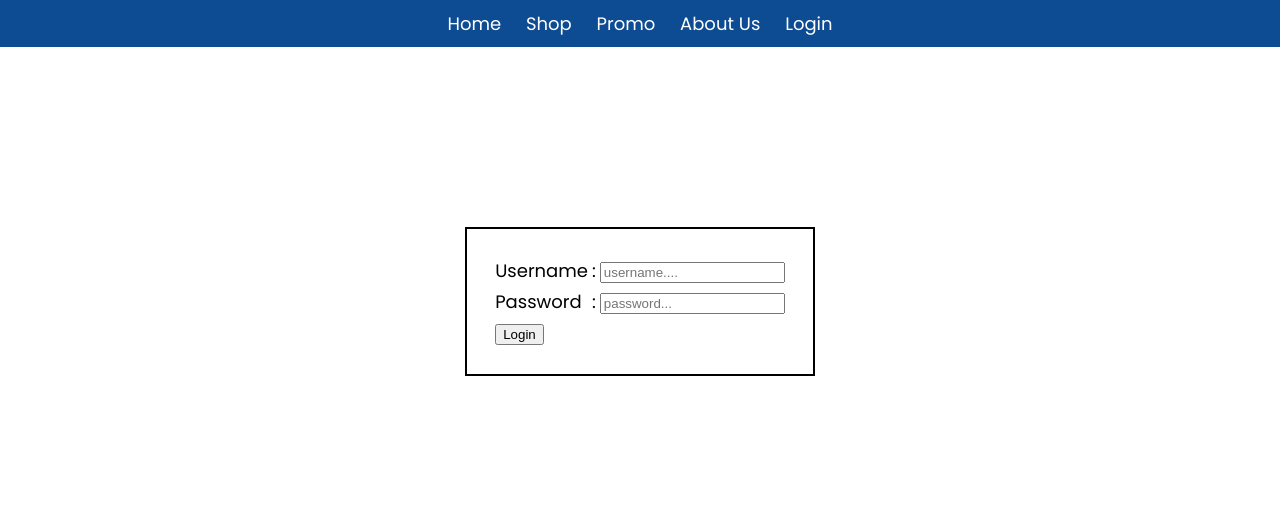
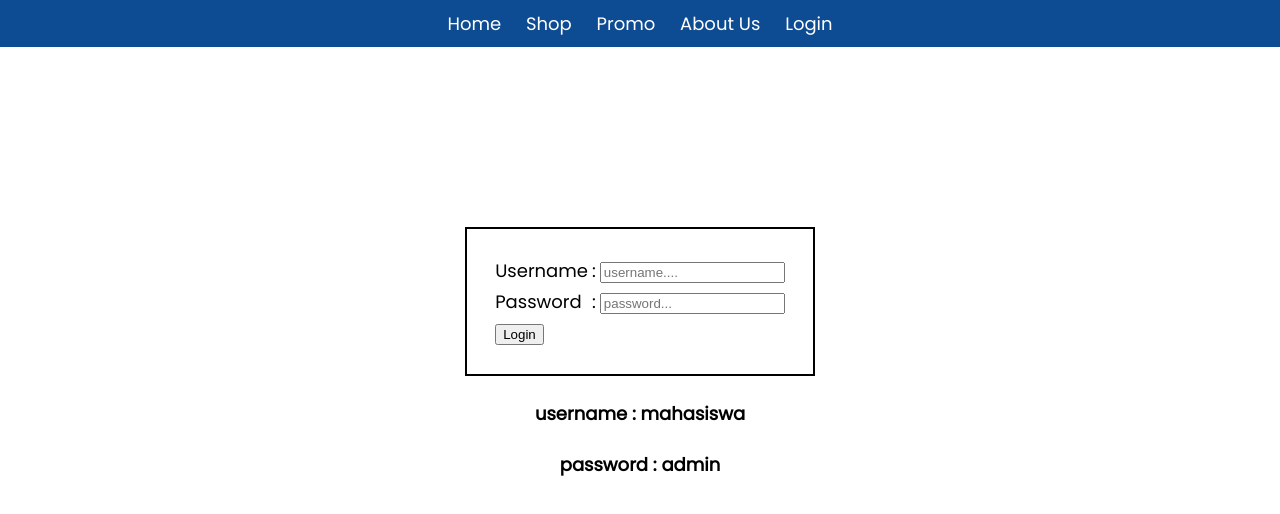
Before and after one commit to johanwooyu/Ellyv, a website: page login.html in a window 1280 px wide. Drawn offline with Linux system fonts and the light colour scheme.

Commit message:
Update login.html

```diff
--- a/login.html
+++ b/login.html
@@ -52,5 +52,9 @@
             </tr>
         </table>
     </form>
+    <div class="password" align="center">
+        <h4>username : mahasiswa<h4>
+        <h4>password : admin<h4>
+    </div>
 </body>
 </html>
```
